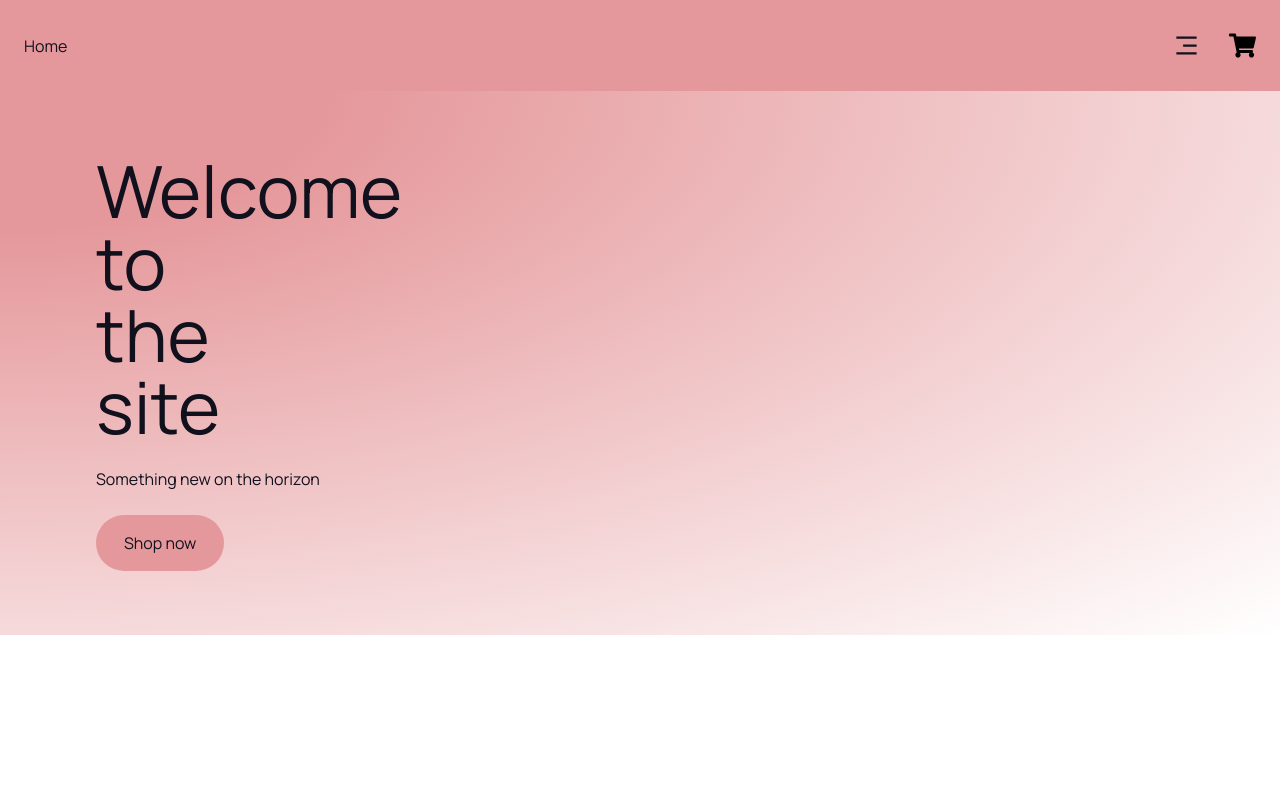
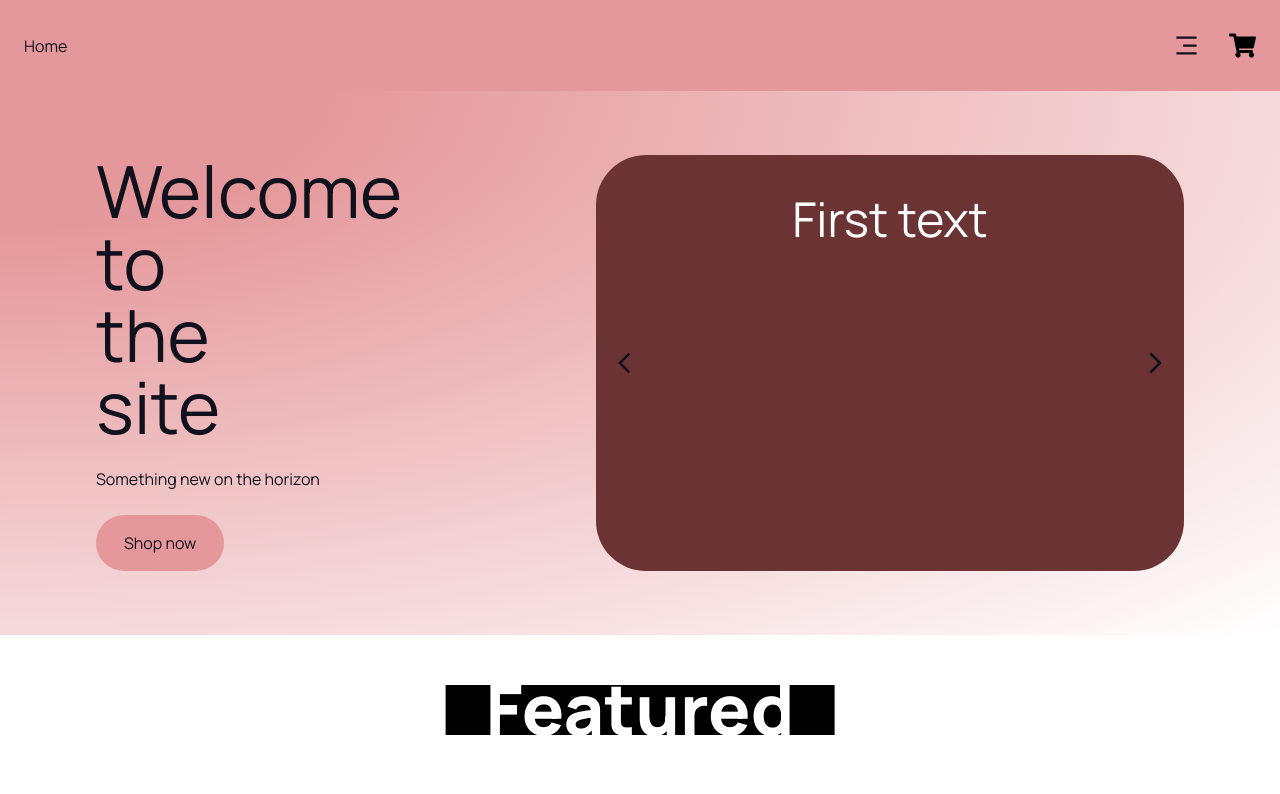
Before and after one commit to notcrimson/e-commerce-site, a React (Vite) app: page /#/ in a window 1280 px wide. Shown: the top 794 px of the page. Built offline with nearby package versions, Linux system fonts and the light colour scheme; no server answers.

Commit message:
Carousel and featured prod added to home page

```diff
--- /dev/null
+++ b/src/components/Featured.jsx
@@ -0,0 +1,54 @@
+import { useEffect, useState } from "react";
+
+import api from "../api/posts";
+import { Products } from "./index";
+
+const Featured = () => {
+  const [products, setProducts] = useState([]);
+
+  useEffect(() => {
+    const fetchFeaturedProducts = async () => {
+      try {
+        const response = await api.get("/category/motorcycle");
+        setProducts(response.data.products);
+      } catch (error) {
+        if (error.response) {
+          // The request was made and the server responded with a status code
+          // that falls out of the range of 2xx
+          console.log(error.response.data);
+          console.log(error.response.status);
+          console.log(error.response.headers);
+        } else if (error.request) {
+          // The request was made but no response was received
+          // `error.request` is an instance of XMLHttpRequest in the browser and an instance of
+          // http.ClientRequest in node.js
+          console.log(error.request);
+        } else {
+          // Something happened in setting up the request that triggered an Error
+          console.log("Error", error.message);
+        }
+        console.log(error.config);
+      }
+    };
+    fetchFeaturedProducts();
+  }, []);
+
+  return (
+    <div className="relative">
+      <div className="p-20">
+        <h1 className="heading1 absolute pt-[7px] pb-[11px] px-[40px] text-center bg-black text-white top-[50px] left-[50%] translate-x-[-50%]  mix-blend-multiply text-[70px] font-[800]">
+          Featured
+        </h1>
+      </div>
+      <div className="mx-10 mb-10">
+        <div className="page__background w-full h-[550px] border-none rounded-[50px] p-5">
+          <div className="flex gap-4 overflow-x-scroll">
+            <Products data={products} page="featured" />
+          </div>
+        </div>
+      </div>
+    </div>
+  );
+};
+
+export default Featured;
--- /dev/null
+++ b/src/components/Header/Carousel.jsx
@@ -0,0 +1,44 @@
+import { MdOutlineArrowBackIos, MdOutlineArrowForwardIos } from "react-icons/md";
+import { useState } from "react";
+
+const Carousel = () => {
+  const [currentSlide, setCurrentSlide] = useState(0);
+
+  const prevSlide = () => {
+    setCurrentSlide(currentSlide === 0 ? 2 : (prev) => prev - 1);
+  };
+
+  const nextSlide = () => {
+    setCurrentSlide(currentSlide === 2 ? 0 : (prev) => prev + 1);
+  };
+
+  return (
+    <div className="slider bg-secondaryDark w-screen border-none rounded-[50px] flex overflow-hidden relative">
+      <div className="absolute left-0 top-[50%] -translate-x-0 translate-y-[-50%] flex justify-between w-full z-10">
+        <div className="arrows" onClick={prevSlide}>
+          <MdOutlineArrowBackIos size="25" />
+        </div>
+        <div className="arrows" onClick={nextSlide}>
+          <MdOutlineArrowForwardIos size="25" />
+        </div>
+      </div>
+
+      <div
+        className="container flex w-full transition-all duration-700 ease-in-out"
+        style={{ transform: `translateX(-${currentSlide * 100}%)` }}
+      >
+        <div className="slides">
+          <h1 className="text-5xl text-center">First text</h1>
+        </div>
+        <div className="slides">
+          <h1 className="text-5xl text-center">Second text</h1>
+        </div>
+        <div className="slides">
+          <h1 className="text-5xl text-center">Third text</h1>
+        </div>
+      </div>
+    </div>
+  );
+};
+
+export default Carousel;
--- a/src/components/Header/Header.jsx
+++ b/src/components/Header/Header.jsx
@@ -1,8 +1,11 @@
 import { Link } from "react-router-dom";
 import "./header.css";
+import Carousel from "./Carousel";
+
 const Header = () => {
   return (
-    <div className="section__padding bg-gradient relative">
+    <div className="section__padding bg-gradient relative flex">
+      <div className="w-full">
         <h1 className="text-7xl w-10">Welcome to the site</h1>
         <p className="mt-6">Something new on the horizon</p>
         <Link to="/Store">
@@ -10,8 +13,8 @@ const Header = () => {
             Shop now
           </button>
         </Link>
-
-      <div></div>
+      </div>
+      <Carousel />
     </div>
   );
 };
--- a/src/components/Header/header.css
+++ b/src/components/Header/header.css
@@ -10,3 +10,12 @@
     @apply transition-all duration-300 ease-in-out drop-shadow-2xl opacity-40 border border-solid border-black;
   }
 }
+
+@layer base {
+  .slides {
+    @apply w-full flex-none p-10 text-white;
+  }
+  .arrows {
+    @apply p-2 m-2 border-none rounded-3xl cursor-pointer transition-all duration-300 hover:bg-gray-400/50;
+  }
+}
--- a/src/components/Product/Products.jsx
+++ b/src/components/Product/Products.jsx
@@ -4,11 +4,14 @@ import React from "react";
 
 import { CartButtons, Price } from "../index";
 
-const Products = React.memo(({ data }) => {
+const Products = React.memo(({ data, page }) => {
   return (
     <>
       {data?.map((product) => (
-        <div key={product.id} className="w-full ">
+        <div
+          key={product.id}
+          className={`${page === "store" ? "products__style-store" : "products__style-featured"}`}
+        >
           <Link to={`/product/${product.id}`} state={{ data: product }}>
             <div className=" group transition-all duration-300 bg-secondary-300/60 hover:bg-secondary-300 ease-in-out border border-none rounded-xl my-2 h-full w-full">
               <div
@@ -54,6 +57,7 @@ const Products = React.memo(({ data }) => {
 Products.displayName = "Products";
 Products.propTypes = {
   data: PropTypes.array,
+  page: PropTypes.string,
 };
 
 export default Products;
--- a/src/components/index.js
+++ b/src/components/index.js
@@ -1,8 +1,10 @@
 import Navbar from "./Navbar/Navbar";
 import Header from "./Header/Header";
+import Products from "./Product/Products";
 import ProductsInCart from "./ProductsInCart";
 import Price from "./Price";
 import AmountButtons from "./AmountButtons";
 import CartButtons from "./CartButtons";
+import Featured from "./Featured";
 
-export { Navbar, Header, ProductsInCart, Price, AmountButtons, CartButtons };
+export { Navbar, Header, Products, ProductsInCart, Price, AmountButtons, CartButtons, Featured };
--- a/src/index.css
+++ b/src/index.css
@@ -29,7 +29,7 @@
   .text-paragraph {
   }
   .page__background {
-    @apply z-0 fixed bg-clouds bg-lime-700/20 bg-blend-overlay  h-full  w-screen bg-no-repeat bg-cover bg-fixed;
+    @apply z-0  bg-clouds bg-lime-700/20 bg-blend-overlay   bg-no-repeat bg-cover bg-fixed;
   }
 }
 
--- a/src/pages/Home.jsx
+++ b/src/pages/Home.jsx
@@ -1,9 +1,10 @@
-import { Header } from "../components";
+import { Header, Featured } from "../components";
 
 const Home = () => {
   return (
     <div>
       <Header />
+      <Featured />
     </div>
   );
 };
--- a/src/pages/ProductPage/ProductPage.jsx
+++ b/src/pages/ProductPage/ProductPage.jsx
@@ -54,7 +54,7 @@ const ProductPage = () => {
 
   return (
     <div className="relative overflow-x-hidden">
-      <div className="page__background" />
+      <div className="page__background h-full  w-screen fixed" />
       <div className="top-[6rem]  relative bg-white border-none rounded-xl mb-10 flex justify-center flex-col pt-10 pb-4 px-[4rem] marginx_query">
         <h1 className="text-2xl mb-[1rem] capitalize">{product.title}</h1>
         <div className="flex justify-between sm:flex-row xs:flex-col max-xs:flex-col">
--- a/src/pages/Store/Store.jsx
+++ b/src/pages/Store/Store.jsx
@@ -111,7 +111,7 @@ const Store = () => {
 
   return (
     <div className="store__section  relative ">
-      <div className=" page__background ">
+      <div className=" page__background h-full  w-screen fixed">
         <h1 className="heading1 absolute py-[18px] px-[50px] text-center bg-black text-white top-[16px] left-[50%] translate-x-[-50%]  mix-blend-multiply text-[96px] font-[800]">
           Store
         </h1>
@@ -158,7 +158,7 @@ const Store = () => {
         <div className=" bg-white px-[2rem] py-[2rem] store__section-content flex flex-col ">
           <div className="bg-clouds  bg-lime-700/20 bg-blend-overlay  rounded-xl p-[2rem]  bg-no-repeat bg-cover  w-full h-full">
             <div className="store__section-content-container gap-4">
-              <Products data={searchedProducts} />
+              <Products data={searchedProducts} page="store" />
             </div>
           </div>
           <button
--- a/src/pages/Store/store.css
+++ b/src/pages/Store/store.css
@@ -3,3 +3,9 @@
 .store__section-content-container {
   @apply grid xl:grid-cols-5 lg:grid-cols-4 sm:grid-cols-3 ss:grid-cols-2;
 }
+.products__style-store {
+  @apply w-full h-full;
+}
+.products__style-featured {
+  @apply w-[300px] h-full flex-none;
+}
--- a/tailwind.config.js
+++ b/tailwind.config.js
@@ -12,6 +12,7 @@ export default {
           300: "#ffc7c9",
           500: "#e5989b",
         },
+        secondaryDark: "#6B3333",
         dimWhite: "rgba(255, 255, 255, 0.7)",
         dimBlue: "rgba(9, 151, 124, 0.1)",
       },
```
Lines whose indentation alone changed are shown as unchanged.
